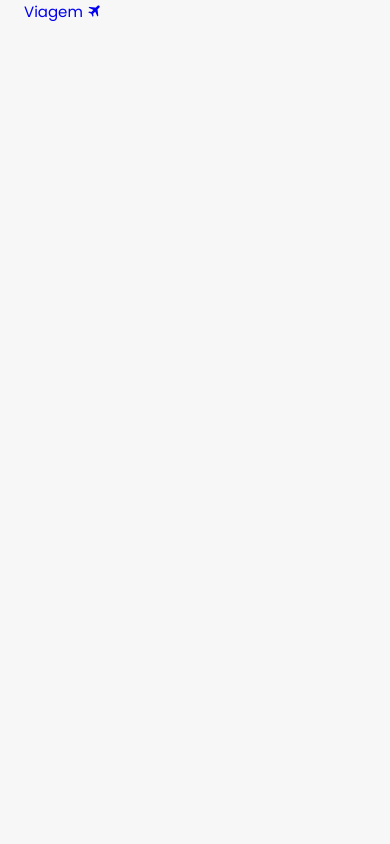
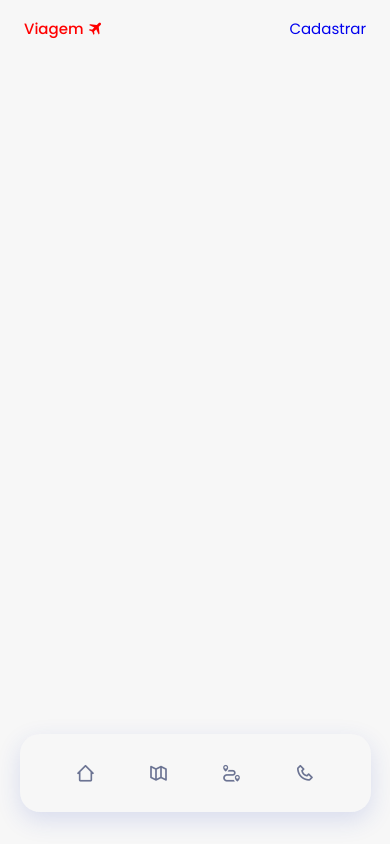
Before and after one commit to Vitor545/App_De_Viagem, a React (Create React App) app: page / in a window 390 px wide. Built offline with nearby package versions, Linux system fonts and the light colour scheme.

Commit message:
:lipstick: style: Adiciona css do componente header e alterações no mesmo.

```diff
--- a/src/components/Header.jsx
+++ b/src/components/Header.jsx
@@ -5,16 +5,38 @@ const Header = () => {
         <header className="header">
             <nav className="nav container">
                 <a href="#" className="nav_logo">
-                    Viagem <i className='bx bxs-plane-alt'></i>
+                    Viagem
+                    <i className='bx bxs-plane-alt'></i>
                 </a>
                 <div className="nav_menu">
                     <ul className="nav_list">
-                        <li className="nav_item"><a href="#" className="nav_link"><span></span></a></li>
-                        <li className="nav_item"><a href="#" className="nav_link"><span></span></a></li>
-                        <li className="nav_item"><a href="#" className="nav_link"><span></span></a></li>
-                        <li className="nav_item"><a href="#" className="nav_link"><span></span></a></li>
+                        <li className="nav_item">
+                            <a href="#home" className="nav_link">
+                                <i className='bx bx-home-alt-2'></i>
+                                <span>Início</span>
+                            </a>
+                        </li>
+                        <li className="nav_item">
+                            <a href="#popular" className="nav_link">
+                                <i className='bx bx-map-alt'></i>
+                                <span>Lugares</span>
+                            </a>
+                        </li>
+                        <li className="nav_item">
+                            <a href="#value" className="nav_link">
+                                <i className='bx bx-trip'></i>
+                                <span>Passagens</span>
+                            </a>
+                        </li>
+                        <li className="nav_item">
+                            <a href="#contact" className="nav_link">
+                                <i className='bx bx-phone'></i>
+                                <span>Contato</span>
+                            </a>
+                        </li>
                     </ul>
                 </div>
+                <a href="#" className="button nav_button">Cadastrar</a>
             </nav>
         </header>
     );
--- a/src/css/_sizes.scss
+++ b/src/css/_sizes.scss
@@ -1,3 +1,4 @@
+$altura_header: 3.5rem;
 $medium: 500;
 $semi_bold: 600;
 $z-10: 10;
--- a/src/css/style.css
+++ b/src/css/style.css
@@ -89,4 +89,93 @@ button {
 .main {
   overflow: hidden;
 }
+
+.header {
+  position: fixed;
+  top: 0;
+  left: 0;
+  width: 100%;
+  background-color: transparent;
+  z-index: 100;
+  -webkit-transition: .4s;
+  transition: .4s;
+}
+
+.nav {
+  height: 3.5rem;
+  display: -webkit-box;
+  display: -ms-flexbox;
+  display: flex;
+  -webkit-box-pack: justify;
+      -ms-flex-pack: justify;
+          justify-content: space-between;
+  -webkit-box-align: center;
+      -ms-flex-align: center;
+          align-items: center;
+}
+
+.nav_logo {
+  color: red;
+  display: -webkit-inline-box;
+  display: -ms-inline-flexbox;
+  display: inline-flex;
+  -webkit-box-align: center;
+      -ms-flex-align: center;
+          align-items: center;
+  -webkit-column-gap: 0.25rem;
+          column-gap: 0.25rem;
+  font-weight: 500;
+  -webkit-transition: 0.4;
+  transition: 0.4;
+}
+
+.nav_logo i {
+  font-size: 1rem;
+}
+
+.nav_logo:hover {
+  color: #3858d6;
+}
+
+@media screen and (max-width: 1024px) {
+  .nav_menu {
+    position: fixed;
+    bottom: 2rem;
+    background-color: #f7f7f7;
+    -webkit-box-shadow: 0 8px 24px rgba(39, 69, 190, 0.15);
+            box-shadow: 0 8px 24px rgba(39, 69, 190, 0.15);
+    width: 90%;
+    left: 0;
+    right: 0;
+    margin: 0 auto;
+    padding: 1.30rem 3rem;
+    border-radius: 1.25rem;
+    -webkit-transition: 0.4;
+    transition: 0.4;
+  }
+  .nav_list {
+    display: -webkit-box;
+    display: -ms-flexbox;
+    display: flex;
+    -webkit-box-pack: justify;
+        -ms-flex-pack: justify;
+            justify-content: space-between;
+    -webkit-box-align: center;
+        -ms-flex-align: center;
+            align-items: center;
+  }
+  .nav_link {
+    color: #6c7493;
+    display: -webkit-box;
+    display: -ms-flexbox;
+    display: flex;
+    padding: 0.5rem;
+  }
+  .nav_link i {
+    font-size: 1.25rem;
+  }
+  .nav_link span {
+    display: none;
+  }
+}
 /*# sourceMappingURL=style.css.map */
--- a/src/css/style.scss
+++ b/src/css/style.scss
@@ -35,3 +35,74 @@
   .main {
     overflow: hidden;
   }
+
+
+  .header {
+    position: fixed;
+    top: 0;
+    left: 0;
+    width: 100%;
+    background-color: transparent;
+    z-index: $z-100;
+    transition: .4s;
+  }
+
+  .nav {
+    height: $altura_header;
+    display: flex;
+    justify-content: space-between;
+    align-items: center;
+  }
+
+  .nav_logo {
+    color: red;
+    display: inline-flex;
+    align-items: center;
+    // adiciona 'margin'
+    column-gap: 0.25rem;
+    font-weight: $medium;
+    transition: 0.4;
+  }
+
+  .nav_logo i {
+    font-size: 1rem;
+  }
+
+  .nav_logo:hover {
+    color: $first-color;
+  }
+
+  @media screen and (max-width: 1024px) {
+    .nav_menu {
+      position: fixed;
+      bottom: 2rem;
+      background-color: $backgroud;
+      box-shadow: 0 8px 24px hsla(228, 66%, 45%, .15);
+      width: 90%;
+      left: 0;
+      right: 0;
+      margin: 0 auto;
+      padding: 1.30rem 3rem;
+      border-radius: 1.25rem;
+      transition: 0.4;
+    }
+    .nav_list {
+      display: flex;
+      justify-content: space-between;
+      align-items: center;
+    }
+
+    .nav_link {
+      color: $cor_texto;
+      display: flex;
+      padding: 0.5rem;
+    }
+
+    .nav_link i {
+      font-size: 1.25rem;
+    }
+
+    .nav_link span {
+      display: none;
+    }
+  }
```
Also changed, not shown: 1 other file (tests, documents, lock files or other folders).
